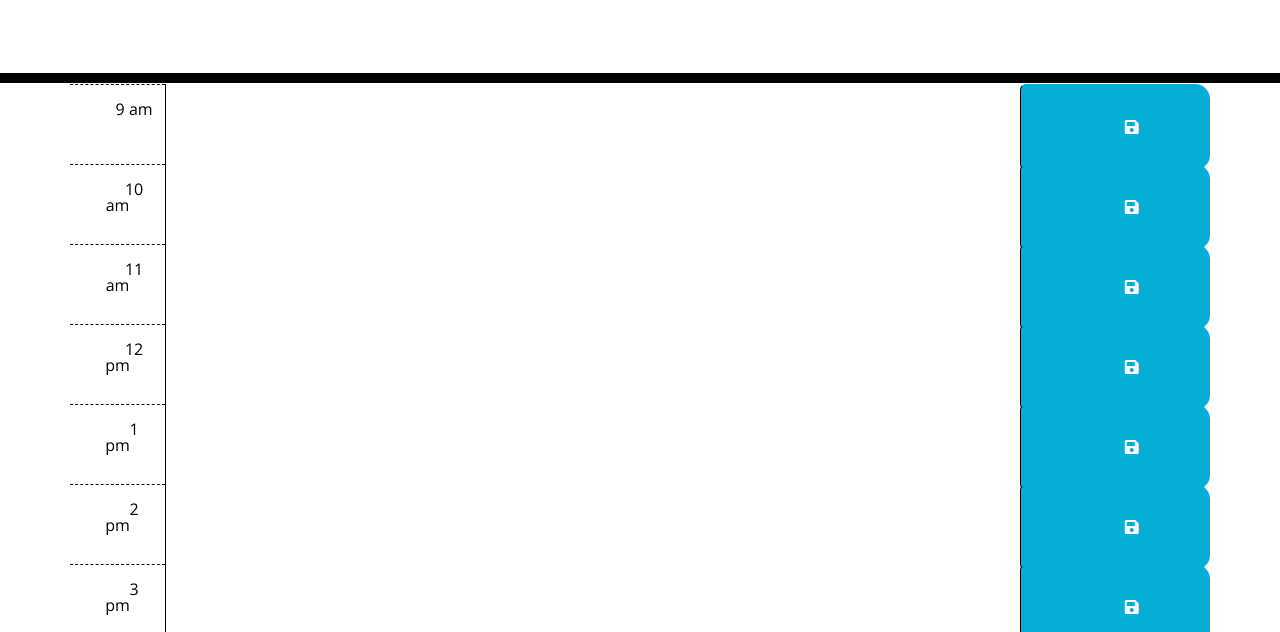
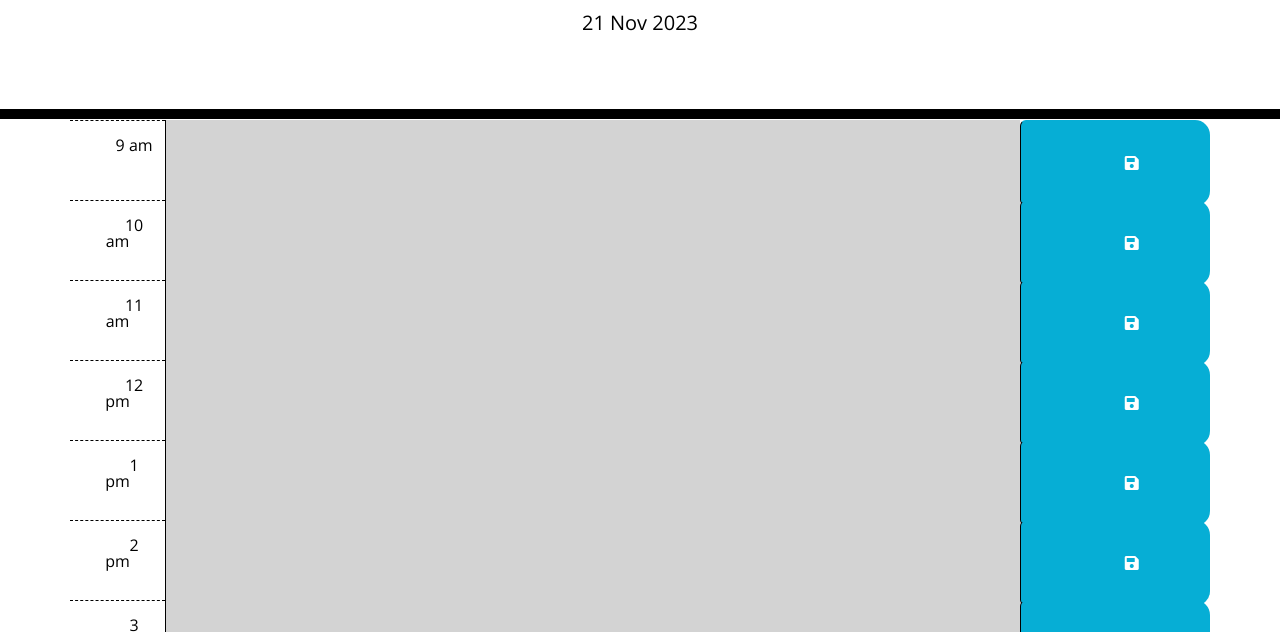
Before and after one commit to hamdanurfore/Daily-Planner-App, a plain HTML site: page index.html in a window 1280 px wide. Shown: the part 168-800 px from the top of the page. Drawn offline with nearby package versions, Linux system fonts and the light colour scheme.

Commit message:
rearrange folder

```diff
--- a/index.html
+++ b/index.html
@@ -119,7 +119,7 @@
 
   <script src="https://cdnjs.cloudflare.com/ajax/libs/jquery/3.2.1/jquery.min.js"></script>
   <script src="https://cdn.jsdelivr.net/npm/dayjs@1/dayjs.min.js"></script>
-  <script src="../js/script.js"></script>
+  <script src="./assets/js/script.js"></script>
 </body>
 
 </html>
```
